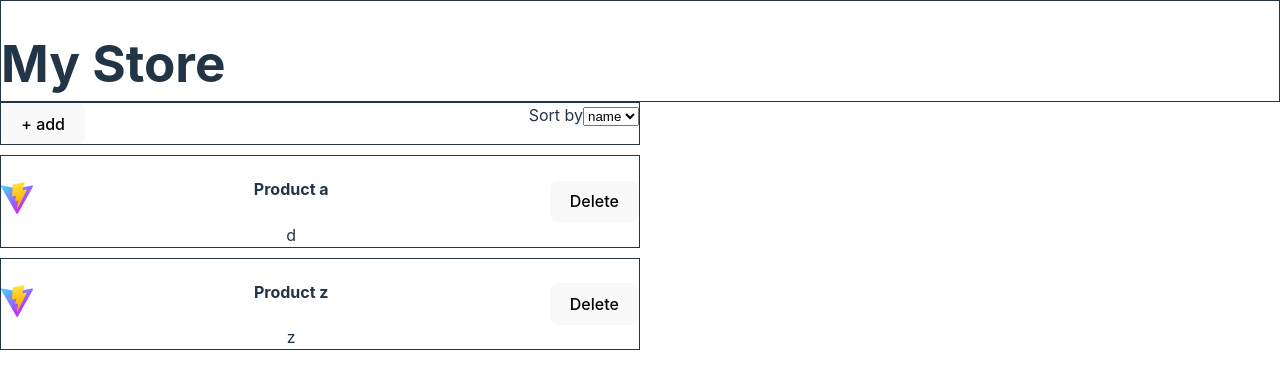
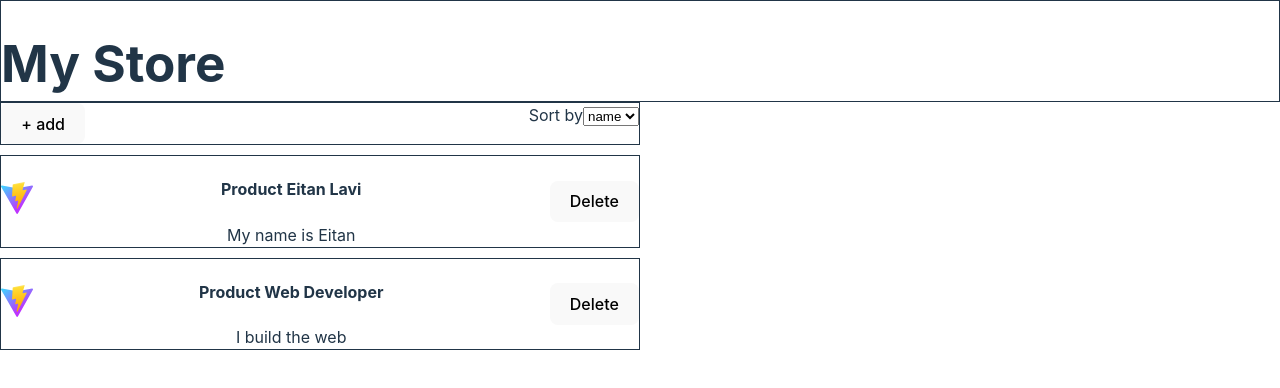
Before and after one commit to JlitaNemery/codeValue, a React (Vite) app: page / in a window 1280 px wide. Shown: the top 388 px of the page. Built offline with nearby package versions, Linux system fonts and the light colour scheme.

Commit message:
Update defaultProducts.ts

```diff
--- a/src/defaultProducts.ts
+++ b/src/defaultProducts.ts
@@ -3,15 +3,15 @@ import { Product } from "./types/types";
 const defaultProducts:Product[] = [
     {
         id: 3,
-        name: 'z',
-        description: 'z',
+        name: 'Eitan Lavi',
+        description: 'My name is Eitan',
         price: 40,
         creationDate: 1
     },
     {
         id: 4,
-        name: 'a',
-        description: 'd',
+        name: 'Web Developer',
+        description: `I build the web`,
         price: 40,
         creationDate: new Date().getTime()
     }
```
